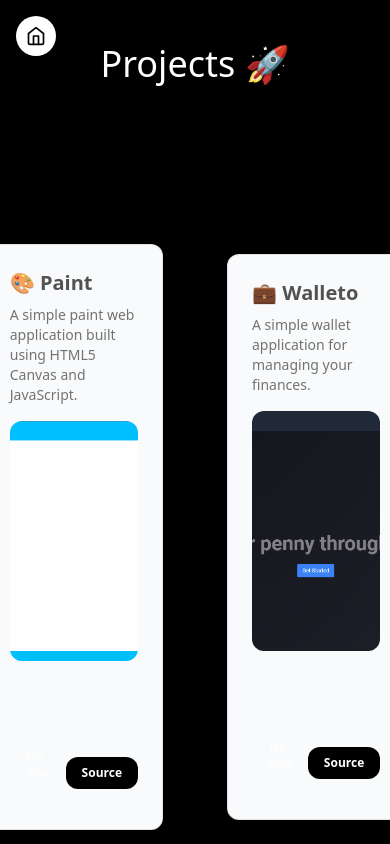
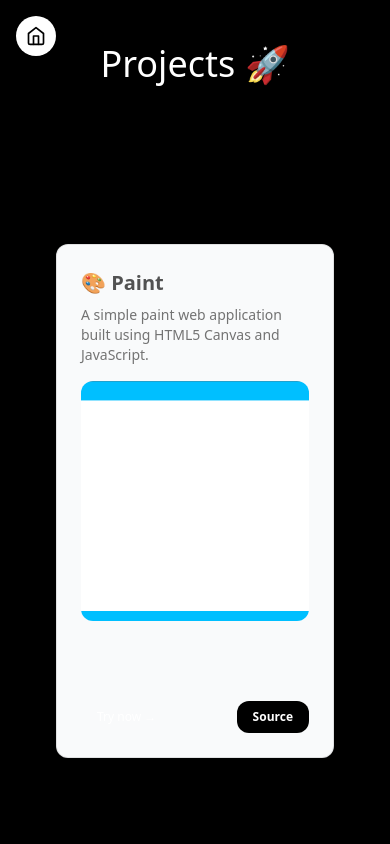
Before and after one commit to sujalcharati/portfolio, a Next.js app: page /Projects in a window 390 px wide. Shown: the top 844 px of the page. Built offline with nearby package versions, Linux system fonts and the light colour scheme.

Commit message:
responsive fix

```diff
--- a/app/components/ThreeDCardDemo.tsx
+++ b/app/components/ThreeDCardDemo.tsx
@@ -68,7 +68,7 @@ export const ProjectCard: React.FC<ProjectCardInterface> = ({ title, description
 
 export function ThreeDCardDemo() {
   return(
-    <div className="flex flex-row justify-center items-center px-4 md:px-20 mx-4 pt-7 md:mx-28 my-8 space-x-16">
+    <div className="flex flex-col md:flex-row justify-center items-center px-4 md:px-20 mx-4 pt-7 md:mx-28 my-8 md:space-x-16 space-y-16 md:space-y-0">
       <ProjectCard
       title="🎨 Paint"
       description="A simple paint web application built using HTML5 Canvas and JavaScript."
```
